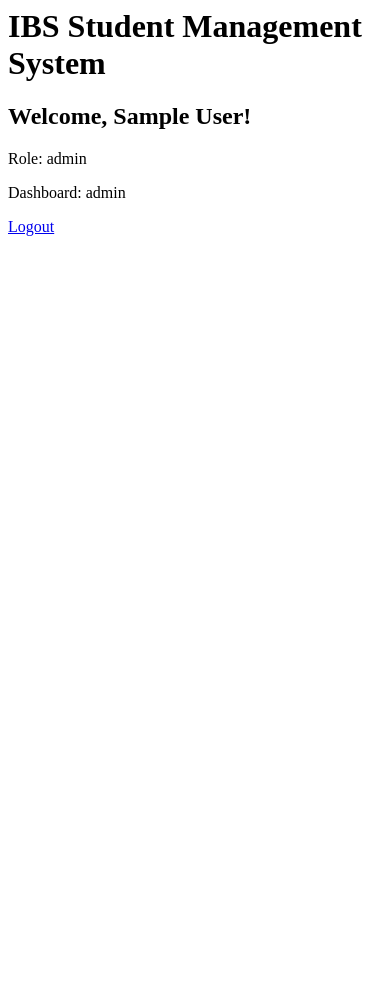
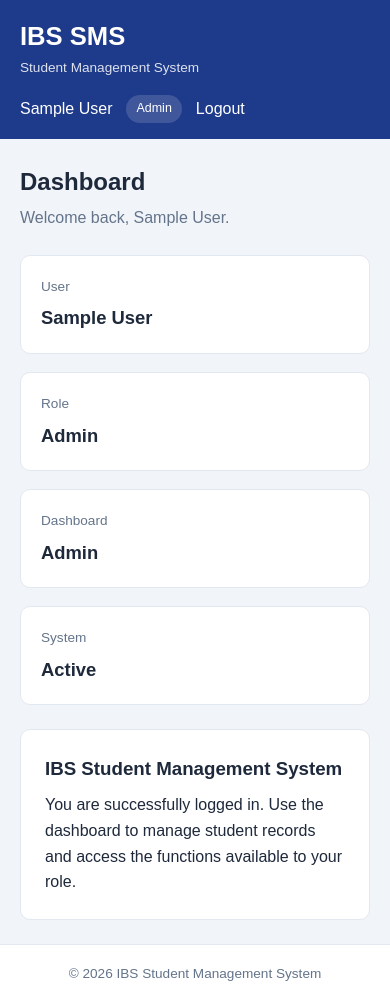
Before and after one commit to ezekieltambure/STUDENT-MANAGEMENT-SYSTEM, a Flask app: page /dashboard in a window 390 px wide. Before the commit the page ends 236 px from the top, so only its background shows below. Run offline with Flask 3, Linux system fonts and the light colour scheme; the visitor is signed in with stand-in values (Sample User, id 1).

Commit message:
Build Flask web authentication and dashboard

```diff
--- a/web/app.py
+++ b/web/app.py
@@ -49,15 +49,18 @@ def create_app() -> Flask:
         if 'user_id' not in session:
             return redirect(url_for('home'))
 
-        user = User(id=session['user_id'], username=session['username'], full_name=session['full_name'], role=session['role'])
+        user = User(
+            id=session['user_id'],
+            username=session['username'],
+            full_name=session['full_name'],
+            role=session['role'],
+        )
+
         dashboard_type = dashboard_controller.get_dashboard(user)
 
-        return (
-            f"<h1>IBS Student Management System</h1>"
-            f"<h2>Welcome, {session['full_name']}!</h2>"
-            f"<p>Role: {session['role']}</p>"
-            f"<p>Dashboard: {dashboard_type}</p>"
-            f"<a href=\"{url_for('logout')}\">Logout</a>"
+        return render_template(
+            'dashboard/dashboard.html',
+            dashboard_type=dashboard_type,
         )
 
     return app
--- /dev/null
+++ b/web/static/css/style.css
@@ -0,0 +1,265 @@
+/* IBS Student Management System - Global Styles */
+
+* {
+    margin: 0;
+    padding: 0;
+    box-sizing: border-box;
+}
+
+:root {
+    --primary: #1e3a8a;
+    --secondary: #2563eb;
+    --background: #f1f5f9;
+    --surface: #ffffff;
+    --text: #1e293b;
+    --muted: #64748b;
+    --border: #e2e8f0;
+    --success: #16a34a;
+    --danger: #dc2626;
+}
+
+body {
+    font-family: Arial, Helvetica, sans-serif;
+    background: var(--background);
+    color: var(--text);
+    line-height: 1.6;
+}
+
+a {
+    color: var(--secondary);
+    text-decoration: none;
+}
+
+a:hover {
+    text-decoration: underline;
+}
+
+.app-shell {
+    min-height: 100vh;
+    display: flex;
+    flex-direction: column;
+}
+
+.topbar {
+    background: var(--primary);
+    color: white;
+    min-height: 72px;
+    padding: 0 32px;
+    display: flex;
+    align-items: center;
+    justify-content: space-between;
+}
+
+.brand h1 {
+    font-size: 1.6rem;
+}
+
+.brand span {
+    display: block;
+    font-size: 0.85rem;
+    opacity: 0.85;
+}
+
+.user-area {
+    display: flex;
+    align-items: center;
+    gap: 14px;
+}
+
+.user-area a {
+    color: white;
+}
+
+.role-badge {
+    background: rgba(255,255,255,0.15);
+    border-radius: 999px;
+    padding: 4px 10px;
+    font-size: 0.78rem;
+}
+
+.main-content {
+    width: 100%;
+    max-width: 1200px;
+    margin: 0 auto;
+    padding: 32px;
+    flex: 1;
+}
+
+.footer {
+    background: white;
+    border-top: 1px solid var(--border);
+    color: var(--muted);
+    text-align: center;
+    padding: 18px;
+    font-size: 0.85rem;
+}
+/* Login Page */
+
+.login-container {
+    min-height: 70vh;
+    display: flex;
+    align-items: center;
+    justify-content: center;
+}
+
+.login-card {
+    width: 100%;
+    max-width: 420px;
+    background: var(--surface);
+    border: 1px solid var(--border);
+    border-radius: 12px;
+    padding: 32px;
+    box-shadow: 0 10px 25px rgba(15, 23, 42, 0.08);
+}
+
+.login-card h2 {
+    margin-bottom: 8px;
+}
+
+.login-card > p {
+    color: var(--muted);
+    margin-bottom: 24px;
+}
+
+.form-group {
+    margin-bottom: 18px;
+}
+
+.form-group label {
+    display: block;
+    margin-bottom: 6px;
+    font-weight: 600;
+}
+
+.form-control {
+    width: 100%;
+    padding: 11px 12px;
+    border: 1px solid var(--border);
+    border-radius: 8px;
+    font-size: 1rem;
+}
+
+.form-control:focus {
+    outline: 2px solid var(--secondary);
+    outline-offset: 1px;
+}
+
+.btn {
+    border: none;
+    border-radius: 8px;
+    padding: 11px 18px;
+    font-size: 1rem;
+    font-weight: 600;
+    cursor: pointer;
+}
+
+.btn-primary {
+    width: 100%;
+    background: var(--secondary);
+    color: white;
+}
+
+.btn-primary:hover {
+    background: var(--primary);
+}
+
+
+/* Alerts */
+
+.alert {
+    padding: 12px 14px;
+    border-radius: 8px;
+    margin-bottom: 18px;
+}
+
+.alert-danger {
+    background: #fee2e2;
+    color: var(--danger);
+    border: 1px solid #fecaca;
+}
+
+
+/* Dashboard */
+
+.page-header {
+    margin-bottom: 24px;
+}
+
+.page-header h2 {
+    margin-bottom: 4px;
+}
+
+.page-header p {
+    color: var(--muted);
+}
+
+.stats-grid {
+    display: grid;
+    grid-template-columns: repeat(4, 1fr);
+    gap: 18px;
+}
+
+.stat-card {
+    background: var(--surface);
+    border: 1px solid var(--border);
+    border-radius: 10px;
+    padding: 20px;
+}
+
+.stat-card .label {
+    display: block;
+    color: var(--muted);
+    font-size: 0.85rem;
+    margin-bottom: 6px;
+}
+
+.stat-card .value {
+    display: block;
+    font-size: 1.15rem;
+    font-weight: 700;
+}
+
+.card {
+    background: var(--surface);
+    border: 1px solid var(--border);
+    border-radius: 10px;
+    padding: 24px;
+}
+
+.card h3 {
+    margin-bottom: 8px;
+}
+
+
+/* Responsive Layout */
+
+@media (max-width: 800px) {
+    .stats-grid {
+        grid-template-columns: repeat(2, 1fr);
+    }
+
+    .topbar {
+        padding: 16px 20px;
+        gap: 16px;
+        flex-wrap: wrap;
+    }
+
+    .main-content {
+        padding: 24px 20px;
+    }
+}
+
+@media (max-width: 520px) {
+    .stats-grid {
+        grid-template-columns: 1fr;
+    }
+
+    .login-card {
+        padding: 24px;
+    }
+
+    .user-area {
+        width: 100%;
+        justify-content: flex-start;
+    }
+}
--- /dev/null
+++ b/web/templates/base.html
@@ -0,0 +1,34 @@
+<!DOCTYPE html>
+<html lang="en">
+<head>
+    <meta charset="UTF-8">
+    <meta name="viewport" content="width=device-width, initial-scale=1.0">
+    <title>{% block title %}IBS Student Management System{% endblock %}</title>
+    <link rel="stylesheet" href="{{ url_for('static', filename='css/style.css') }}">
+    {% block head %}{% endblock %}
+</head>
+<body>
+    <div class="app-shell">
+        <header class="topbar">
+            <div class="brand">
+                <h1>IBS SMS</h1>
+                <span>Student Management System</span>
+            </div>
+            {% if session.get('user_id') %}
+            <div class="user-area">
+                <span>{{ session.get('full_name') }}</span>
+                <span class="role-badge">{{ session.get('role')|capitalize }}</span>
+                <a href="{{ url_for('logout') }}">Logout</a>
+            </div>
+            {% endif %}
+        </header>
+        <main class="main-content">
+            {% block content %}{% endblock %}
+        </main>
+        <footer class="footer">
+            <p>&copy; 2026 IBS Student Management System</p>
+        </footer>
+    </div>
+    {% block scripts %}{% endblock %}
+</body>
+</html>
--- /dev/null
+++ b/web/templates/dashboard/dashboard.html
@@ -0,0 +1,42 @@
+{% extends "base.html" %}
+
+{% block title %}Dashboard | IBS Student Management System{% endblock %}
+
+{% block content %}
+<div class="page-header">
+    <div>
+        <h2>Dashboard</h2>
+        <p>Welcome back, {{ session.get('full_name') }}.</p>
+    </div>
+</div>
+
+<div class="stats-grid">
+    <div class="stat-card">
+        <span class="label">User</span>
+        <span class="value">{{ session.get('full_name') }}</span>
+    </div>
+
+    <div class="stat-card">
+        <span class="label">Role</span>
+        <span class="value">{{ session.get('role')|capitalize }}</span>
+    </div>
+
+    <div class="stat-card">
+        <span class="label">Dashboard</span>
+        <span class="value">{{ dashboard_type|capitalize }}</span>
+    </div>
+
+    <div class="stat-card">
+        <span class="label">System</span>
+        <span class="value">Active</span>
+    </div>
+</div>
+
+<div class="card" style="margin-top: 24px;">
+    <h3>IBS Student Management System</h3>
+    <p>
+        You are successfully logged in. Use the dashboard to manage
+        student records and access the functions available to your role.
+    </p>
+</div>
+{% endblock %}
```
Also changed, not shown: web/templates/login.html (+44 -19 lines).
